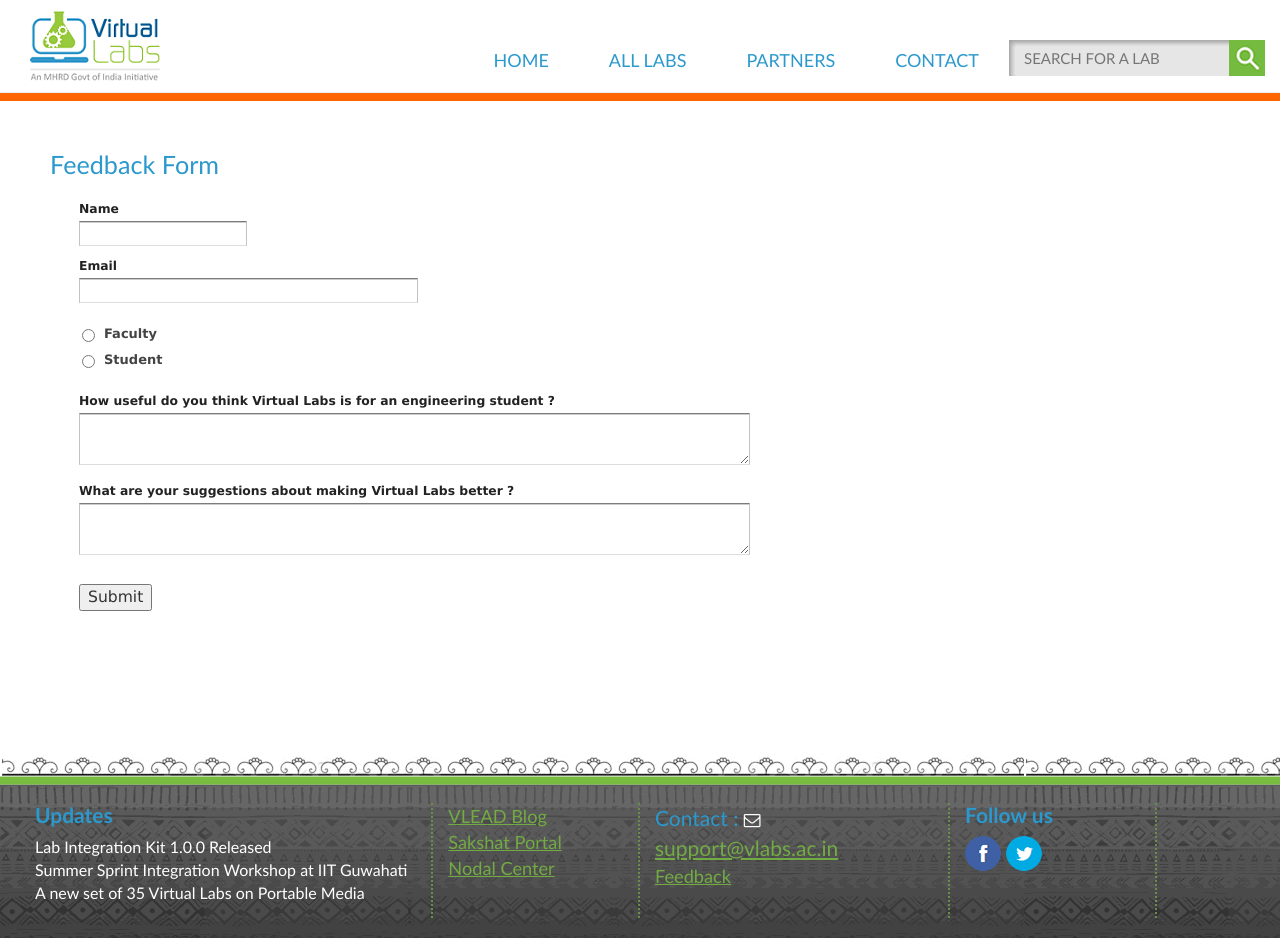
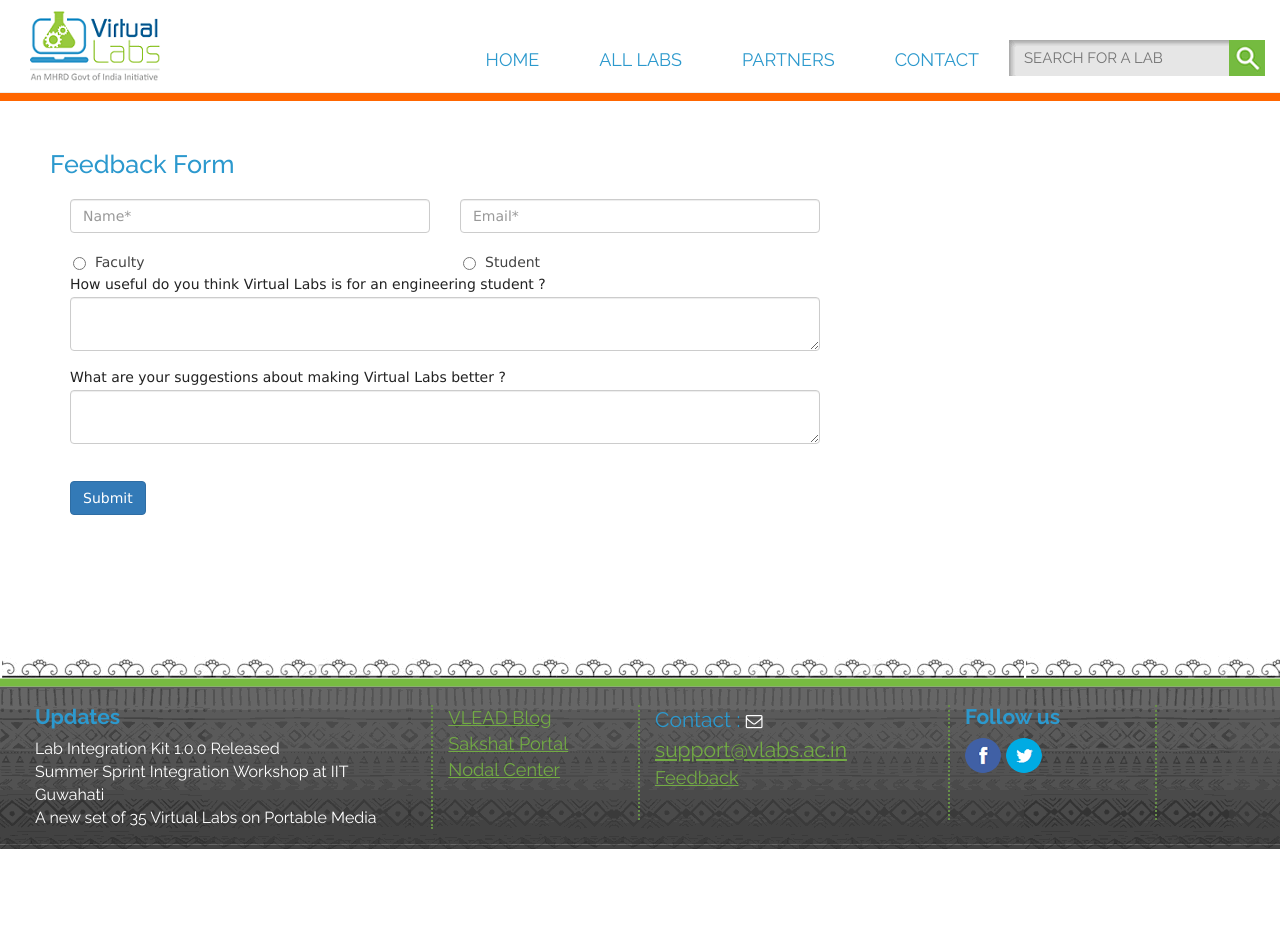
Before and after one commit to vlead/feedback-portal, a Flask app: template templates/feedback.html in a window 1280 px wide. After the commit the page ends 849 px from the top, so only its background shows below. Run offline with Flask 2, Linux system fonts and the light colour scheme; the template is opened without the code that fills it, so the values that code supplies are empty.

Commit message:
Added design to feedback form. Made name,email compulsory fields. Changed the font-size of labels on the page

```diff
--- a/static/css/style.css
+++ b/static/css/style.css
@@ -6,10 +6,10 @@
 Description: The theme to accompany the profile site for vlabs.ac.in
 Version: 1.0
 */
-
+@import url(https://fonts.googleapis.com/css?family=Raleway:400,300,700,500,600);
 body {
     overflow-x: hidden;
-    font-family:Calibri !important;
+    font-family:'Raleway' !important;
 }
 
 p {
@@ -330,7 +330,7 @@
   border: 0 none;
   color: #666666;
   float: left;
-  font-family: Calibri;
+  font-family: 'Raleway';
   font-size: 15px;
   height: 36px;
   margin: 0;
@@ -362,7 +362,7 @@
 .menu-a
 {
 	font-size: 18px !important;
-	font-family: Calibri !important;
+	font-family: 'Raleway' !important;
   color: #2C99CD !important;
   padding-left: 10px !important;
   padding-bottom: 5px !important;
--- a/static/view.css
+++ b/static/view.css
@@ -1,5 +1,5 @@
 
-
+@import url(https://fonts.googleapis.com/css?family=Raleway:400,300,700,500,600);
 .container-fluid #form_container
 {
 	background:#F5F5DC;
@@ -80,7 +80,7 @@
 /**** Form Section ****/
 .container-fluid .appnitro
 {
-	font-family:Lucida Grande, Tahoma, Arial, Verdana, sans-serif;
+	font-family:'Raleway', Tahoma, Arial, Verdana, sans-serif;
 	font-size:small;
 }
 
@@ -316,8 +316,8 @@
 	border:none;
 	color:#222;
 	display:block;
-	font-size:95%;
-	font-weight:700;
+	font-size:14px;
+	font-weight:400;
 	line-height:100%;
 	padding:0 0 1px;
 }
@@ -357,7 +357,7 @@
 	border-right:1px solid #c3c3c3;
 	border-top:1px solid #7c7c7c;
 	color:#333;
-	font-family:"Lucida Grande", Tahoma, Arial, Verdana, sans-serif;
+	font-family:"Raleway", Tahoma, Arial, Verdana, sans-serif;
 	font-size:100%;
 	margin:0;
 	width:99%;
@@ -404,7 +404,8 @@
 {
 	color:#444;
 	display:block;
-	font-size:100%;
+	font-size:14px;
+	font-weight: 400;
 	line-height:1.4em;
 	margin:-1.55em 0 0 25px;
 	padding:4px 0 5px;
@@ -680,7 +681,7 @@
 font-size: 11px;
 color: #000;
 background: #fff;
-font-family:"Lucida Grande", Tahoma, Arial, Verdana, sans-serif;
+font-family:"Raleway", Tahoma, Arial, Verdana, sans-serif;
 }
 
 .calendar .button {
--- a/templates/feedback.html
+++ b/templates/feedback.html
@@ -122,89 +122,59 @@
 
 <form id="feedback_form" class="appnitro" style="font-family:Lucida Grande,
   Tahoma, Arial, Verdana, sans-serif; font-size:small;" action="/" method="POST">
-<ul >
-<li id="li_1" >
-<label class="description" for="element_1">Name </label>
-<span>
-<input id="element_1_1" name="user_name" class="element text" type="text" maxlength="255" value=""/>
-</span>
-</li> <li id="li_2" >
-<label class="description" for="element_2">Email </label>
-<div>
-<input id="element_2" name="user_email" class="element text medium" type="text"
-maxlength="255" value=""/>
+  <div class="row">
+  	<div class="col-md-4">
+  	  <input id="element_1_1" name="user_name" class="form-control" type="text" maxlength="255" value="" placeholder="Name*" required/>
   	</div>
-</li>
-<li id="li_14" >
-<label class="description" for="element_14"> </label>
-<span>
-<input id="element_14_1" name="type_of_user" class="element radio" type="radio"
-value="faculty" />
+  	<div class="col-md-4">
+  	  <input id="element_2" name="user_email" class="form-control" type="text"maxlength="255" value="" placeholder="Email*" required/>
+  	</div>
+  </div>
+  <br>
+  <div class="row">
+  	<div class="col-md-4">
+  	  <input id="element_14_1" name="type_of_user" class="element radio" type="radio"value="faculty" />
   	  <label class="choice" for="element_14_1">Faculty</label>
-<input id="element_14_2" name="type_of_user" class="element radio" type="radio"
-value="student" />
+  	</div>
+  	<div class="col-md-4">
+  	  <input id="element_14_2" name="type_of_user" class="element radio" type="radio"value="student" />
   	  <label class="choice" for="element_14_2">Student</label>
-</span>
-</li> <li id="li_6" >
+  	</div>
+  </div>
   {% if expt_name %}
-<label class="description" for="element_6">What is the name of your institute ? </label>
-<div>
-<input id="element_6" name="user_institute" class="element text medium" type="text" maxlength="255" value=""/>
-</div>
-</li>
-<div>
-</li> <li id="li_9" >
-<label class="description" for="element_9">Lab Name </label>
-<div>
-  <input id="lab_name" class="element text medium" type="text"
-	   maxlength="255" value="{{ lab_name }}"/>
-  <input type="hidden" name="lab" value="{{ lab_id }}" />
-</div>
-</li> <li id="li_10" >
-<label class="description" for="element_10">Experiment Name </label>
-<div>
-  <input id="experiment_name" class="element text medium"
-  type="text" maxlength="255" value="{{ expt_name }}"/>
-  <input type="hidden" name="experiment" value="{{ expt_id }}" />
-</div>
-</li> <li id="li_12" >
-<label class="description" for="element_12"> What is your feedback about the
-  experiment ?
+  <div class="row">
+	<div class="col-md-8">
+	  <input id="element_6" name="user_institute" class="form-control" type="text" maxlength="255" value="" placeholder="What is the name of your institute ? "/><br><input id="lab_name" class="form-control" type="text"
+	   maxlength="255" value="{{ lab_name }}" placeholder="Lab Name" disabled/>
+	   <input type="hidden" name="lab" value="{{ lab_id }}" /><br>
+	   <input id="experiment_name" class="form-control"
+	   type="text" maxlength="255" value="{{ expt_name }}" placeholder="Experiment Name" disabled/>
+	   <input type="hidden" name="experiment" value="{{ expt_id }}"/><br>
+	   <label class="description" for="element_12"> What is your feedback about the experiment ?
 	   </label>
-<div>
-<textarea id="element_12" name="feedback_about_experiment" class="element textarea medium"></textarea>
-</div>
-</li> <li id="li_20" >
+	   <textarea id="element_12" name="feedback_about_experiment" class="form-control"></textarea><br>
 	   <label class="description" for="element_20">What are your suggestions about
 	   making the experiment better ? </label>
-<div>
-<textarea id="element_20" name="suggestions_about_experiment" class="element textarea medium"></textarea>
+	   <textarea id="element_20" name="suggestions_about_experiment" class="form-control"></textarea><br>
 	</div>
-</li>
+  </div>
 {% else %}
-<li id="li_12" >
+  <div class="row">
+ 	<div class="col-md-8">
  	  <label class="description" for="element_12"> How useful do you think Virtual
  	  Labs is for an engineering student ?
  	  </label>
- <div>
-   <textarea id="element_12" name="how_useful_are_labs" class="element textarea
-     medium"></textarea>
- </div>
- </li>
- <li id="li_12" >
+ 	  <textarea id="element_12" name="how_useful_are_labs" class="form-control"></textarea><br>
  	  <label class="description" for="element_12"> What are your suggestions about
  	  making Virtual Labs better ?
  	  </label>
- <div>
-   <textarea id="element_12" name="suggestions_in_general" class="element textarea
-     medium"></textarea>
+ 	  <textarea id="element_12" name="suggestions_in_general" class="form-control"></textarea><br>
  	</div>
- </li>
+   </div>
 {% endif %}
-<li class="buttons">
-<input id="saveForm" class="button_text" type="submit" value="Submit" />
-</li>
-</ul>
+<br>
+   <input id="saveForm" class="btn btn-primary" type="submit" value="Submit" />
+
 </form>
 
 					</div>
```
Also changed, not shown: 2 other files. Lines whose indentation alone changed are shown as unchanged.
